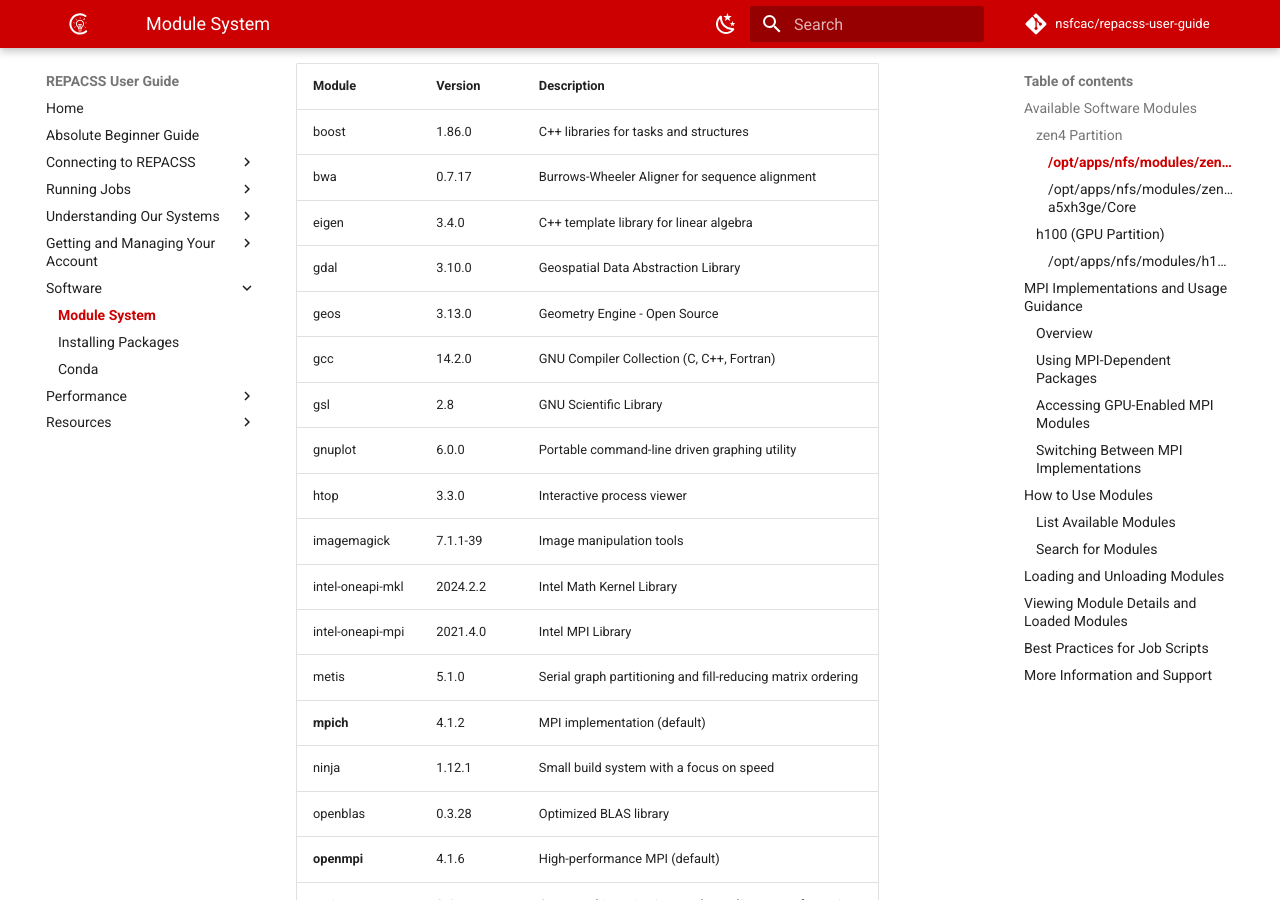
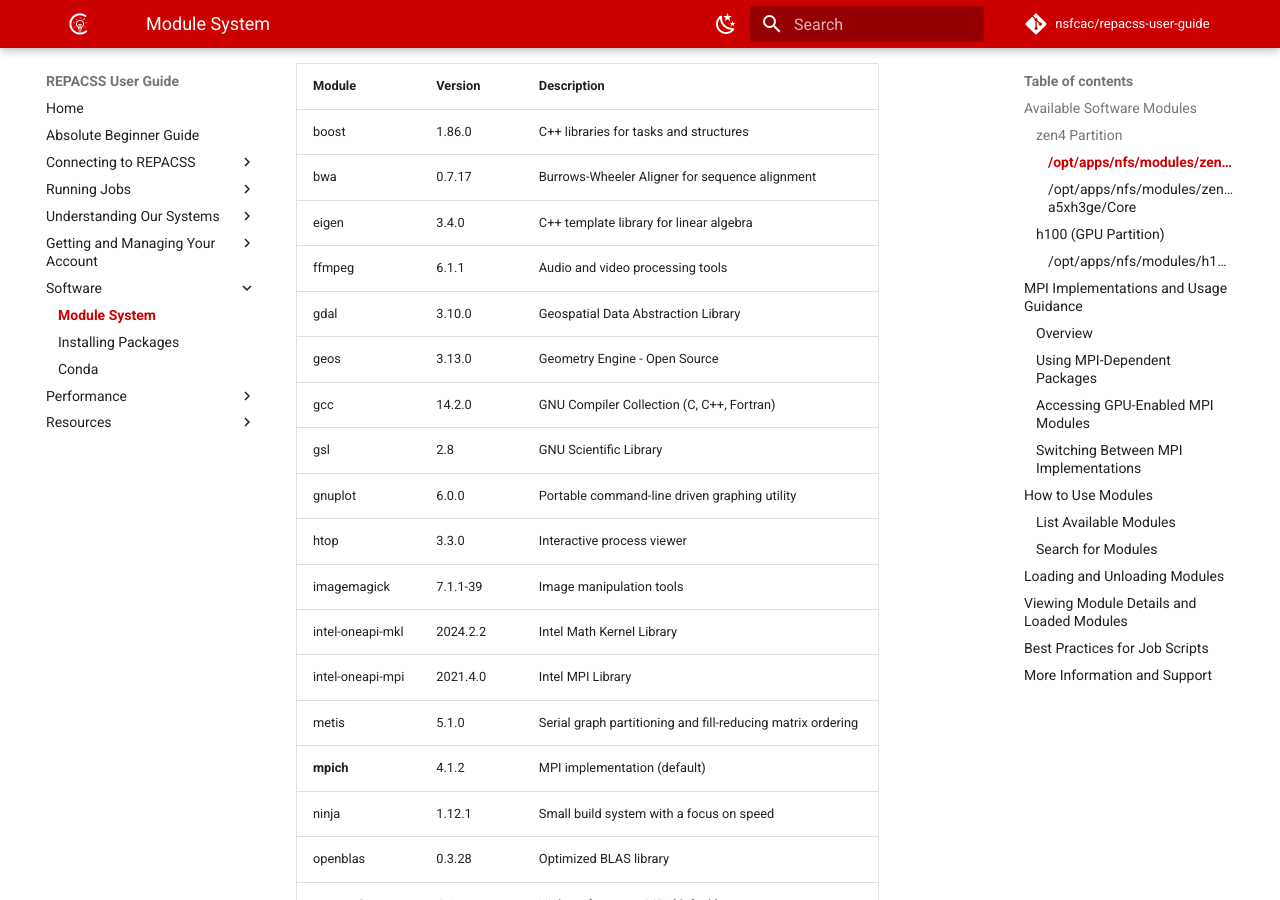
Before and after one commit to nsfcac/repacss-user-guide, an MkDocs documentation site: the page built from docs/software/module-system.md, in a window 1280 px wide and 900 px high, scrolled down 532 px. Built offline with MkDocs 1.6.1 and Material for MkDocs 9.7.7, drawn with Linux system fonts in a browser that asks for light colours; comment, search, counter and statistics services are not loaded.

Commit message:
Add package ffmpeg in zen4

```diff
--- a/docs/software/module-system.md
+++ b/docs/software/module-system.md
@@ -17,6 +17,7 @@ Software modules are grouped by repository path and hardware partition. You can
 | boost                 | 1.86.0        | C++ libraries for tasks and structures                           |
 | bwa                   | 0.7.17        | Burrows-Wheeler Aligner for sequence alignment                   |
 | eigen                 | 3.4.0         | C++ template library for linear algebra                          |
+| ffmpeg                | 6.1.1         | Audio and video processing tools                                 |
 | gdal                  | 3.10.0        | Geospatial Data Abstraction Library                              |
 | geos                  | 3.13.0        | Geometry Engine - Open Source                                    |
 | gcc                   | 14.2.0        | GNU Compiler Collection (C, C++, Fortran)                        |
```
